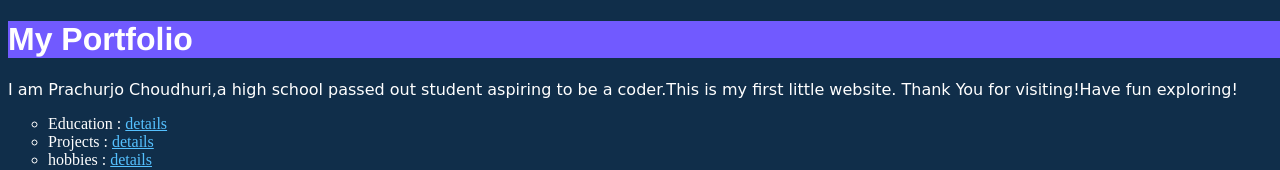
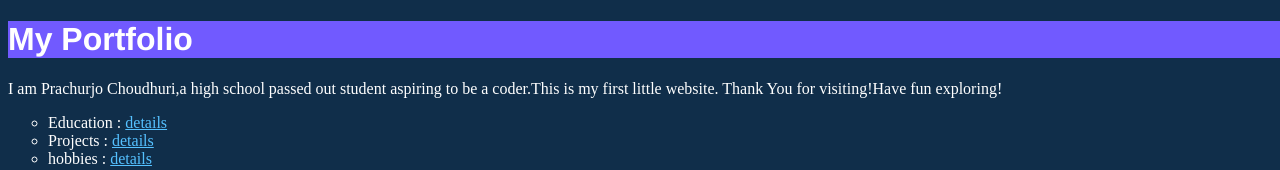
Before and after one commit to Prachthon-C/my-portfolio, a plain HTML site: page index.html in a window 1280 px wide. Shown: the top 170 px of the page. Drawn offline with Linux system fonts and the light colour scheme.

Commit message:
Update stylehome.css

```diff
--- a/stylehome.css
+++ b/stylehome.css
@@ -21,7 +21,7 @@ ul{
     color: #55C1FF;
 }
 
-p{
+#contacts{
     color: white;
     font-family: cursive;
 }
```
